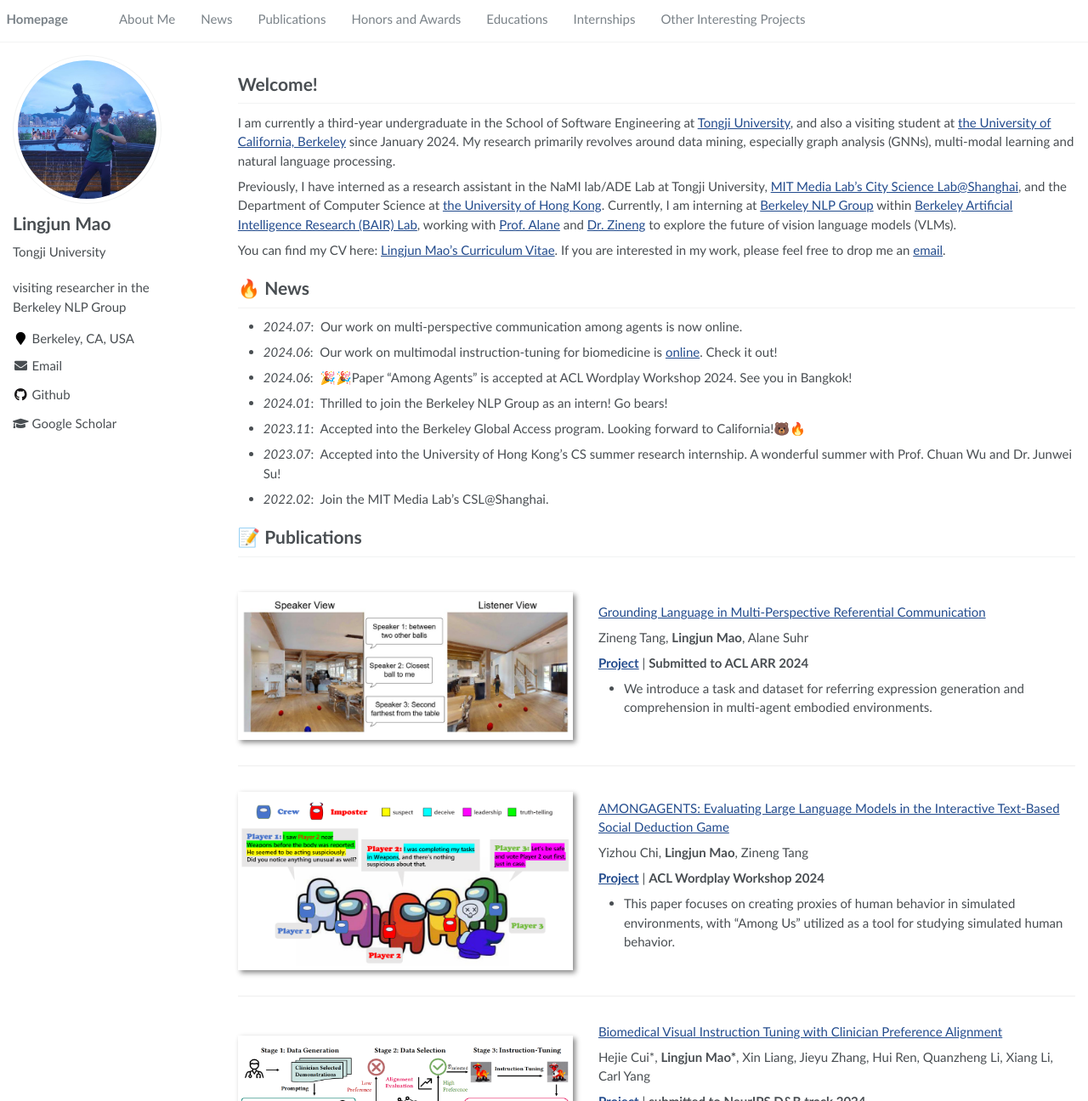
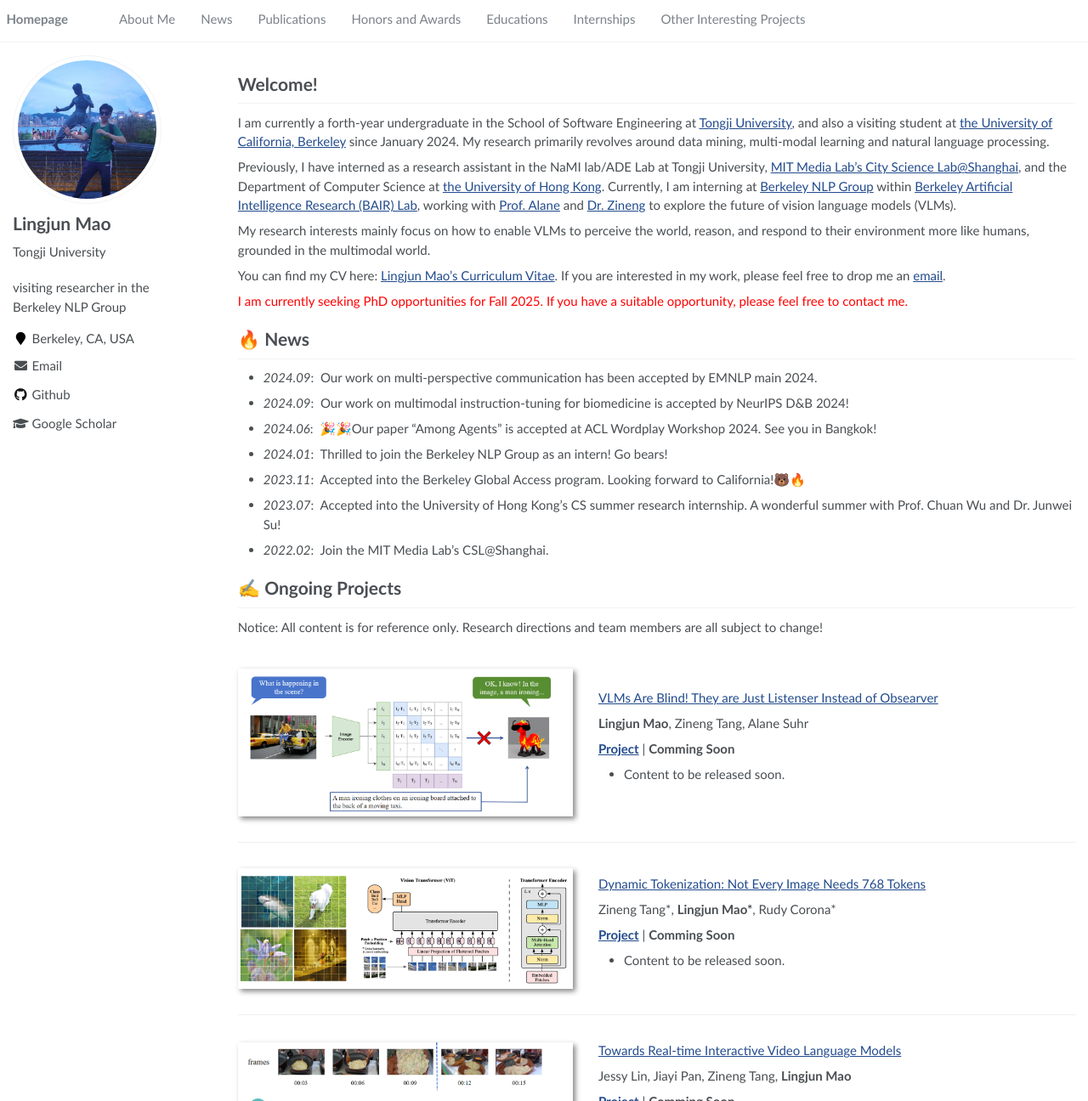
Before and after one commit to mao1207/mao1207.github.io, a Jekyll site: the page built from _pages/about.md, in a window 1280 px wide and 1400 px high, cut to the strip 104-1400 px from the top of the window. Shown: the whole strip at 85% size. Built offline with Jekyll 4.4.1, drawn with Linux system fonts in a browser that asks for light colours; some of the changed text lies outside the part shown.

Commit message:
Your commit message

```diff
--- a/_pages/about.md
+++ b/_pages/about.md
@@ -18,9 +18,11 @@
 <span class='anchor' id='about-me'></span>
 
 # Welcome!
-I am currently a third-year undergraduate in the School of Software Engineering at [Tongji University](https://sse.tongji.edu.cn/), and also a visiting student at [the University of California, Berkeley](https://www.berkeley.edu/) since January 2024. My research primarily revolves around data mining, especially graph analysis (GNNs), multi-modal learning and natural language processing.
+I am currently a forth-year undergraduate in the School of Software Engineering at [Tongji University](https://sse.tongji.edu.cn/), and also a visiting student at [the University of California, Berkeley](https://www.berkeley.edu/) since January 2024. My research primarily revolves around data mining, multi-modal learning and natural language processing.
 
 Previously, I have interned as a research assistant in the NaMI lab/ADE Lab at Tongji University, [MIT Media Lab's City Science Lab@Shanghai](https://www.media.mit.edu/projects/city-science-lab-shanghai/overview/), and the Department of Computer Science at [the University of Hong Kong](https://www.cs.hku.hk/). Currently, I am interning at [Berkeley NLP Group](https://nlp.cs.berkeley.edu/) within [Berkeley Artificial Intelligence Research (BAIR) Lab](https://bair.berkeley.edu/), working with [Prof. Alane](https://www.alanesuhr.com/) and [Dr. Zineng](https://zinengtang.github.io/) to explore the future of vision language models (VLMs).
+
+My research interests mainly focus on how to enable VLMs to perceive the world, reason, and respond to their environment more like humans, grounded in the multimodal world.
 
 <!--
 From 2023 to 2024, I worked at [DouBao](https://www.doubao.com/chat/)![DouBao](../images/tiktok.png) as a daily intern in Beijing, undertaking data analytics cohort tasks under the guidance of Mr. Zhaojian Li.
@@ -28,20 +30,76 @@
 
 You can find my CV here: [Lingjun Mao's Curriculum Vitae](../assets/Curriculum_Vitae.pdf). If you are interested in my work, please feel free to drop me an [email](lingjun@berkeley.edu).
 
+<span style="color: red;">
+I am currently seeking PhD opportunities for Fall 2025. If you have a suitable opportunity, please feel free to contact me.
+</span>
+
 <!--I have published more than 100 papers at the top international AI conferences with total <a href='https://scholar.google.com/citations?user=DhtAFkwAAAAJ'>google scholar citations <strong><span id='total_cit'>260000+</span></strong></a> (You can also use google scholar badge <a href='https://scholar.google.com/citations?user=DhtAFkwAAAAJ'><img src="https://img.shields.io/endpoint?url={{ url | url_encode }}&logo=Google%20Scholar&labelColor=f6f6f6&color=9cf&style=flat&label=citations"></a>).-->
 
 <!--插入图片语法为：![Alt](../images/tiktok.png width=200 height=100)-->
 
 # 🔥 News
-- *2024.07*: &nbsp;Our work on multi-perspective communication among agents is now online.
-- *2024.06*: &nbsp;Our work on multimodal instruction-tuning for biomedicine is [online](https://biomed-vital.github.io/). Check it out!
-- *2024.06*: &nbsp;🎉🎉Paper "Among Agents" is accepted at ACL Wordplay Workshop 2024. See you in Bangkok!
+- *2024.09*: &nbsp;Our work on multi-perspective communication has been accepted by EMNLP main 2024.
+- *2024.09*: &nbsp;Our work on multimodal instruction-tuning for biomedicine is accepted by NeurIPS D&B 2024!
+- *2024.06*: &nbsp;🎉🎉Our paper "Among Agents" is accepted at ACL Wordplay Workshop 2024. See you in Bangkok!
 - *2024.01*: &nbsp;Thrilled to join the Berkeley NLP Group as an intern! Go bears!
 - *2023.11*: &nbsp;Accepted into the Berkeley Global Access program. Looking forward to California!🐻🔥
 - *2023.07*: &nbsp;Accepted into the University of Hong Kong's CS summer research internship. A wonderful summer with Prof. Chuan Wu and Dr. Junwei Su!
 - *2022.02*: &nbsp;Join the MIT Media Lab's CSL@Shanghai.
 
+# ✍️ Ongoing Projects
+Notice: All content is for reference only. Research directions and team members are all subject to change!
+
+<div class='paper-box'><div class='paper-box-image'><div><div class="badge"></div><img src='../images/paper7.png' alt="sym" width="100%"></div></div>
+<div class='paper-box-text' markdown="1">
+
+[VLMs Are Blind! They are Just Listenser Instead of Obsearver]()
+
+**Lingjun Mao**, Zineng Tang, Alane Suhr
+
+[**Project**]() | <strong>Comming Soon</strong>
+- Content to be released soon.
+</div>
+</div>
+
+<div class='paper-box'><div class='paper-box-image'><div><div class="badge"></div><img src='../images/paper9.png' alt="sym" width="100%"></div></div>
+<div class='paper-box-text' markdown="1">
+
+[Dynamic Tokenization: Not Every Image Needs 768 Tokens]()
+
+Zineng Tang\*, **Lingjun Mao\***, Rudy Corona\*
+
+[**Project**]() | <strong>Comming Soon</strong>
+- Content to be released soon.
+</div>
+</div>
+
+<div class='paper-box'><div class='paper-box-image'><div><div class="badge"></div><img src='../images/paper8.png' alt="sym" width="100%"></div></div>
+<div class='paper-box-text' markdown="1">
+
+[Towards Real-time Interactive Video Language Models]()
+
+Jessy Lin, Jiayi Pan, Zineng Tang, **Lingjun Mao**
+
+[**Project**]() | <strong>Comming Soon</strong>
+- Content to be released soon.
+</div>
+</div>
+
 # 📝 Publications
+<div class='paper-box'><div class='paper-box-image'><div><div class="badge"></div><img src='../images/paper6.png' alt="sym" width="100%"></div></div>
+<div class='paper-box-text' markdown="1">
+
+[How Do Color Illusions Affect The Perception of Vision-language Models?]()
+
+**Lingjun Mao**, Zineng Tang, Alane Suhr
+
+[**Project**]() | <strong>Submitted to CVPR 2025</strong>
+- We propose an automated framework for generating realistic illusion images and creat a large, realistic dataset of color illusion images.
+-  We investigate the underlying mechanisms of color illusions.
+</div>
+</div>
+
 <div class='paper-box'><div class='paper-box-image'><div><div class="badge"></div><img src='../images/paper1.png' alt="sym" width="100%"></div></div>
 <div class='paper-box-text' markdown="1">
 
@@ -49,7 +107,7 @@
 
 Zineng Tang, **Lingjun Mao**, Alane Suhr
 
-[**Project**]() | <strong>Submitted to ACL ARR 2024</strong>
+[**Project**]() | <strong>EMNLP main 2024</strong>
 - We introduce a task and dataset for referring expression generation and comprehension in multi-agent embodied environments.
 </div>
 </div>
@@ -80,7 +138,7 @@
 
  Hejie Cui*, **Lingjun Mao\***, Xin Liang, Jieyu Zhang, Hui Ren, Quanzheng Li, Xiang Li, Carl Yang
 
-[**Project**](https://biomed-vital.github.io/) | <strong>submitted to NeurIPS D&B track 2024</strong>
+[**Project**](https://biomed-vital.github.io/) | <strong>NeurIPS D&B 2024</strong>
 - we propose a data-centric framework (Biomed-VITAl) that incorporates clinician preferences into both stages of generating and selecting instruction data for tuning biomedical multimodal foundation models.
 </div>
 </div>
@@ -92,7 +150,7 @@
 
 Junwei Su*, **Lingjun Mao\***, Chuan Wu
 
-[**Project**](https://arxiv.org/abs/2403.08207) | <strong>CIKM 2024</strong>
+[**Project**](https://arxiv.org/abs/2403.08207) | <strong>Submitted to AAAI 2025</strong>
 - We first highlights and demonstrates that the standard approach employed by existing HGNNs inevitably leads to parameter explosion and relation collapse.
 </div>
 </div>
@@ -104,7 +162,7 @@
 
 Kejiang Qian, **Lingjun Mao**, Xin Liang, Yimin Ding, Jin Gao, Xinran Wei, Ziyi Guo, Jiajie Li
 
-[**Project**](https://arxiv.org/abs/2310.16772) | <strong>Arxiv</strong>
+[**Project**](https://arxiv.org/abs/2310.16772) | <strong>Submitted to AAAI 2025</strong>
 - we introduce a Consensus-based Multi-Agent Reinforcement Learning framework for real-world land use readjustment.
 </div>
 </div>
```
Also changed, not shown: images/paper6.png (added), images/paper7.png (added), images/paper8.png (added), images/paper9.png (added).
